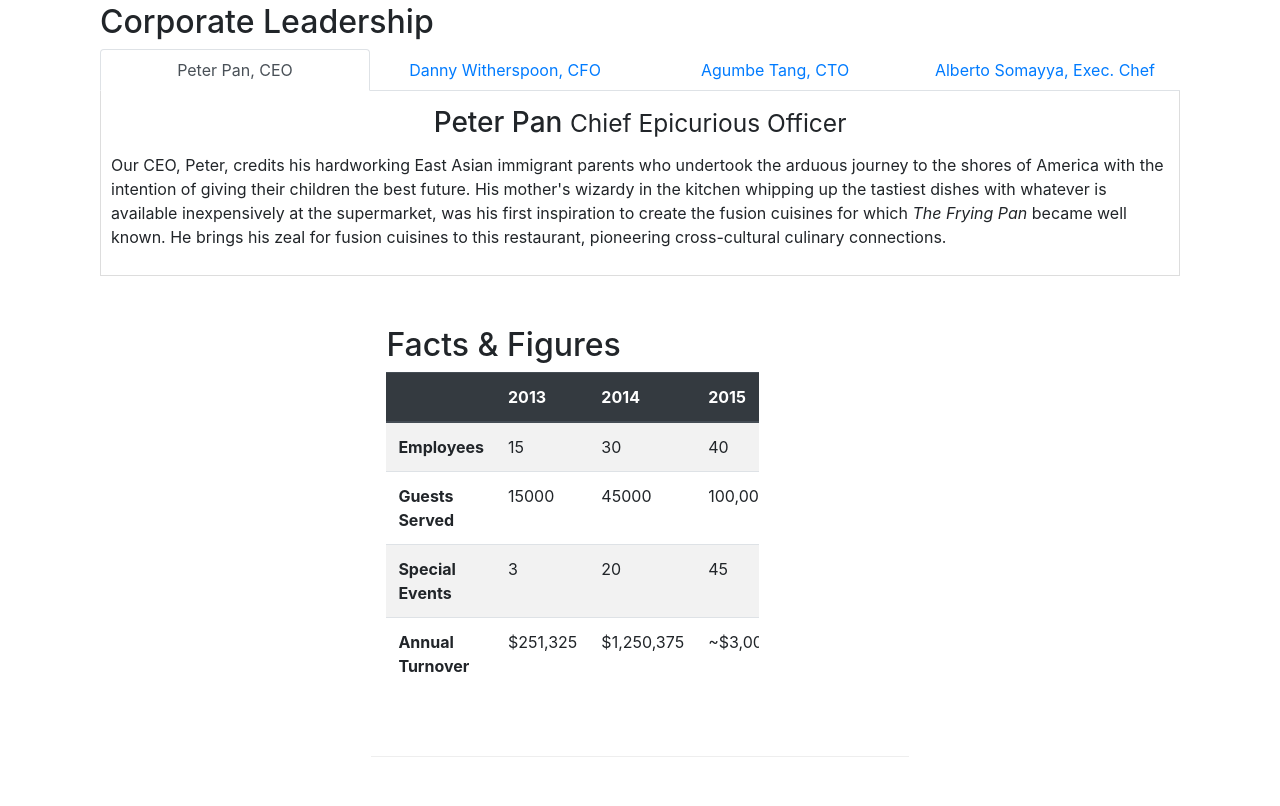
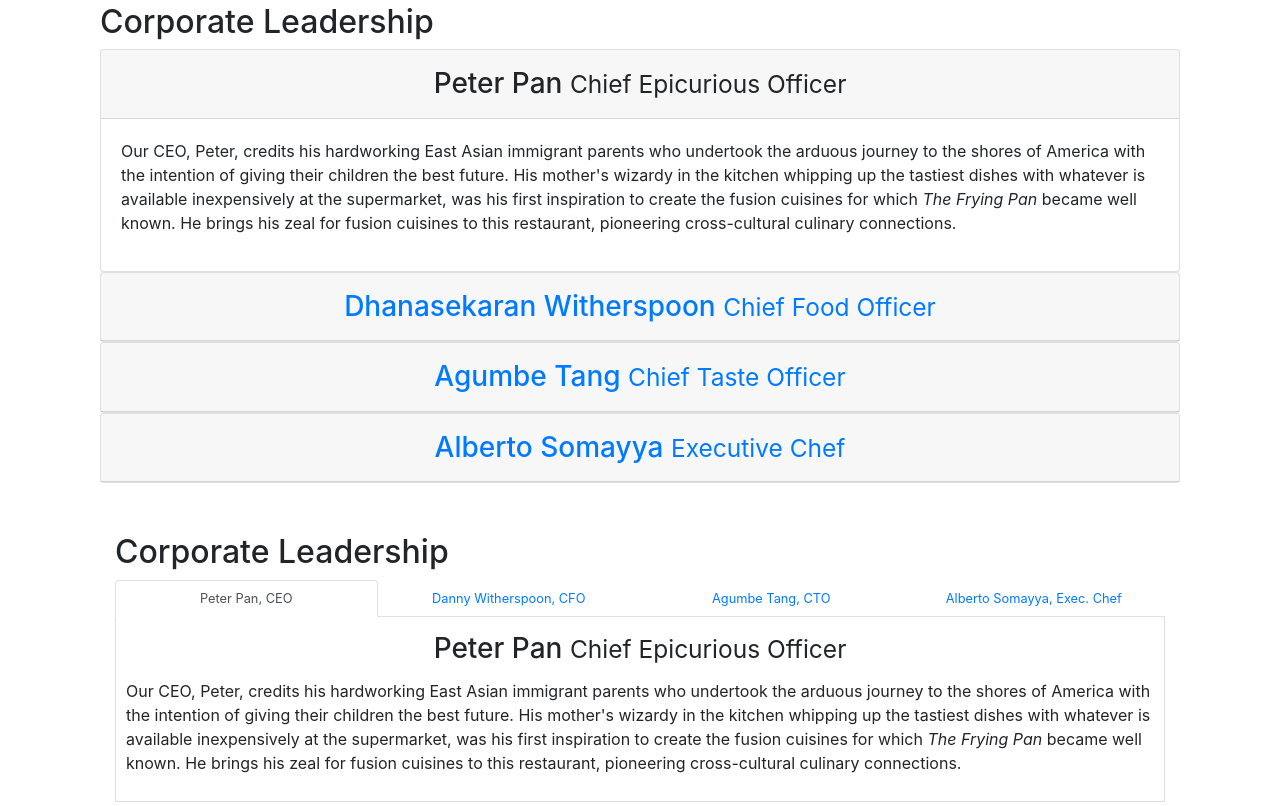
Before and after one commit to claudette401/bootstrap4, a plain HTML site: page aboutus.html in a window 1280 px wide. Shown: the part 1355-2161 px from the top of the page. Drawn offline with nearby package versions, Linux system fonts and the light colour scheme.

Commit message:
added accordian navigation of corporate leadership

```diff
--- a/aboutus.html
+++ b/aboutus.html
@@ -111,7 +111,86 @@
 
         <div class="row row-content content-leadership">
             <div class="col-12">
-                <h2>Corporate Leadership</h2>
+                <h2>Corporate Leadership<br/></h2>
+
+                <div id="accordion">
+                    <div class="card">
+                        <div class="card-header" role="tab" id="peterhead">
+                        <h3 class="mb-0">
+                            <a data-toggle="collapse" data-target="#peter">
+                            Peter Pan <small>Chief Epicurious Officer</small>
+                            </a>
+                        </h3>
+                        </div>
+                        <div class="collapse show" id="peter" data-parent="#accordion">
+                            <div class="card-body">
+                                <p class="d-none d-sm-block">Our CEO, Peter, credits his hardworking East Asian immigrant parents who undertook the arduous journey to the shores of America with the intention of giving their children the best future. His mother's wizardy in the kitchen whipping up the tastiest dishes with whatever is available inexpensively at the supermarket, was his first inspiration to create the fusion cuisines for which <em>The Frying Pan</em> became well known. He brings his zeal for fusion cuisines to this restaurant, pioneering cross-cultural culinary connections.</p>
+                            </div>
+                        </div>
+                    </div>
+
+                    <div class="card">
+                            <div class="card-header" role="tab" id="dannyhead">
+                            <h3 class="mb-0">
+                                <a class="collapsed" data-toggle="collapse" data-target="#danny">
+                                Dhanasekaran Witherspoon <small>Chief Food Officer</small>
+                                </a>
+                            </h3>
+                        </div>
+                        <div class="collapse" id="danny" data-parent="#accordion">
+                            <div class="card-body">
+                                <p class="d-none d-sm-block">Our CFO, Danny, as he is affectionately referred to by his colleagues, comes from a long established family tradition in farming and produce. His experiences growing up on a farm in the Australian outback gave him great appreciation for varieties of food sources. As he puts it in his own words, <em>Everything that runs, wins, and everything that stays, pays!</em></p>
+                            </div>
+                        </div>
+                    </div>
+                    <div class="card">
+                            <div class="card-header" role="tab" id="agumbehead">
+                            <h3 class="mb-0">
+                                <a class="collapsed" data-toggle="collapse" data-target="#agumbe">
+                                Agumbe Tang <small>Chief Taste Officer</small>
+                                </a>
+                            </h3>
+                        </div>
+                        <div class="collapse" id="agumbe" data-parent="#accordion">
+                            <div class="card-body">
+                              <p class="d-none d-sm-block">Blessed with the most discerning gustatory sense, Agumbe, our CTO, personally ensures that every dish that we serve meets his exacting tastes. Our chefs dread the tongue lashing that ensues if their dish does not meet his exacting standards. He lives by his motto, <em>You click only if you survive my lick.</em></p>
+                            </div>
+                        </div>
+                    </div>
+                    <div class="card">
+                            <div class="card-header" role="tab" id="albertohead">
+                            <h3 class="mb-0">
+                                <a class="collapsed" data-toggle="collapse" data-target="#alberto">
+                                Alberto Somayya <small>Executive Chef</small>
+                                </a>
+                            </h3>
+                        </div>
+                        <div class="collapse" id="alberto" data-parent="#accordion">
+                            <div class="card-body">
+                                <p class="d-none d-sm-block">Award winning three-star Michelin chef with wide International experience having worked closely with whos-who in the culinary world, he specializes in creating mouthwatering Indo-Italian fusion experiences. He says, <em>Put together the cuisines from the two craziest cultures, and you get a winning hit! Amma Mia!</em></p>
+                            </div>
+                        </div>
+                    </div>
+
+
+
+
+
+
+
+
+
+
+
+
+
+
+
+
+
+        <div class="row row-content content-leadership">
+            <div class="col-12">
+                <h2>Corporate Leadership<br/></h2>
 
                 <ul class="nav nav-tabs nav-justified">
                     <li class="nav-item">
@@ -196,6 +275,23 @@
 
         </div>
 
+
+
+
+
+
+
+
+
+
+
+
+
+
+
+
+
+
         <div class="col-12 col-sm-3"></div>
         </div>
 
--- a/css/styles.css
+++ b/css/styles.css
@@ -10,6 +10,7 @@
 
 .navbar-dark {background-color: #512DA8;}
 
+ul.nav-tabs .nav-link {font-size: 80%;}
 .tab-content {border-left: 1px solid #ddd; border-right: 1px solid #ddd; border-bottom: 1px solid #ddd; padding: 10px;}
 
 .jumbotron
```
